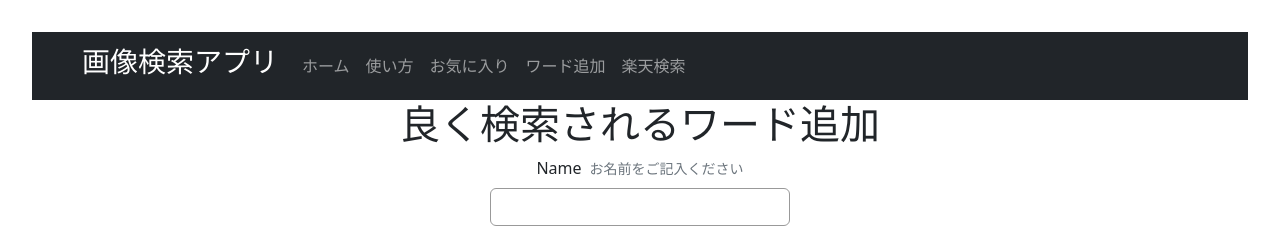
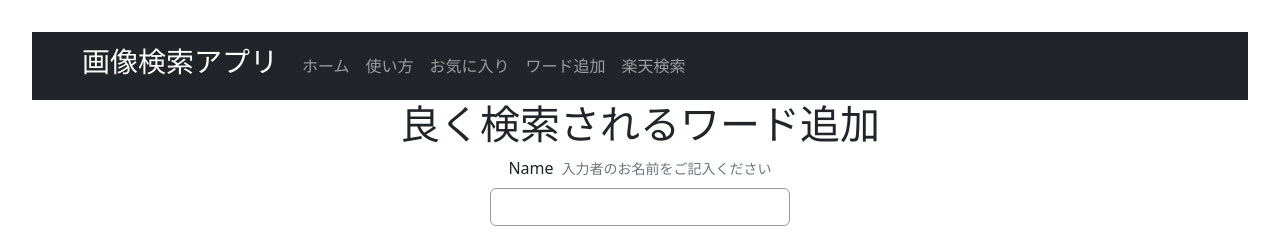
Before and after one commit to na-horita/kensaku, a React (Vite) app: page /add in a window 1280 px wide. Shown: the top 246 px of the page. Built offline with nearby package versions, Linux system fonts and the light colour scheme; no server answers.

Commit message:
【html】インプットボックスの文字修正

```diff
--- a/src/features/frequent/FrequentAdd.tsx
+++ b/src/features/frequent/FrequentAdd.tsx
@@ -64,7 +64,7 @@ function AddFrequent() {
           <Form.Label>
             <span className="pe-2">Name</span>
           </Form.Label>
-          <Form.Text className="text-muted">お名前をご記入ください</Form.Text>
+          <Form.Text className="text-muted">入力者のお名前をご記入ください</Form.Text>
           <div className="d-flex justify-content-center">
             <Form.Control
               type="text"
```
